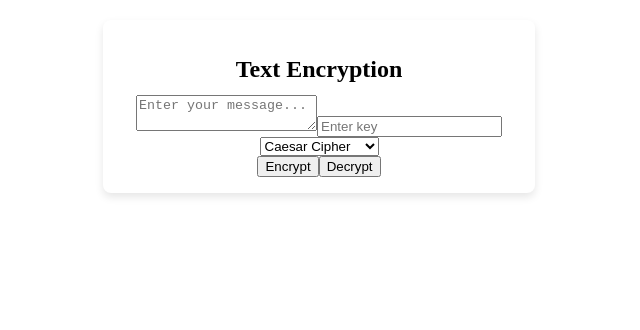
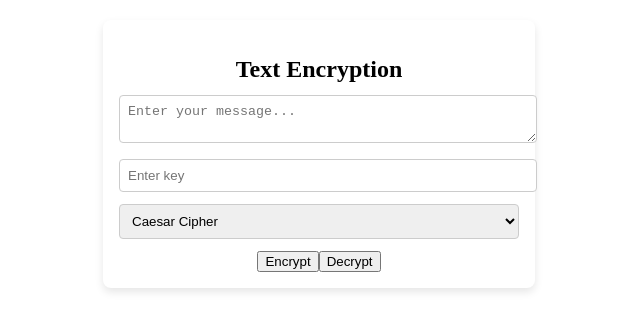
Before and after one commit to AndrewAscone/DeCypher, a React (Vite) app in the folder src/main/java/com/scone/DeCypher/frontend/: page / in a window 1280 px wide. Shown: the top 330 px of the page, without its empty margins (321-961 px from the left). Built offline with nearby package versions, Linux system fonts and the light colour scheme.

Commit message:
More styling

```diff
--- a/src/main/java/com/scone/DeCypher/frontend/src/DeCypherStyling.css
+++ b/src/main/java/com/scone/DeCypher/frontend/src/DeCypherStyling.css
@@ -12,3 +12,13 @@ h2 {
     font-size: 1.5rem;
     margin-bottom: 12px;
 }
+
+.input-area,
+.input-field,
+.dropdown {
+    width: 100%;
+    padding: 8px;
+    margin-bottom: 12px;
+    border: 1px solid #ccc;
+    border-radius: 4px;
+}
```
